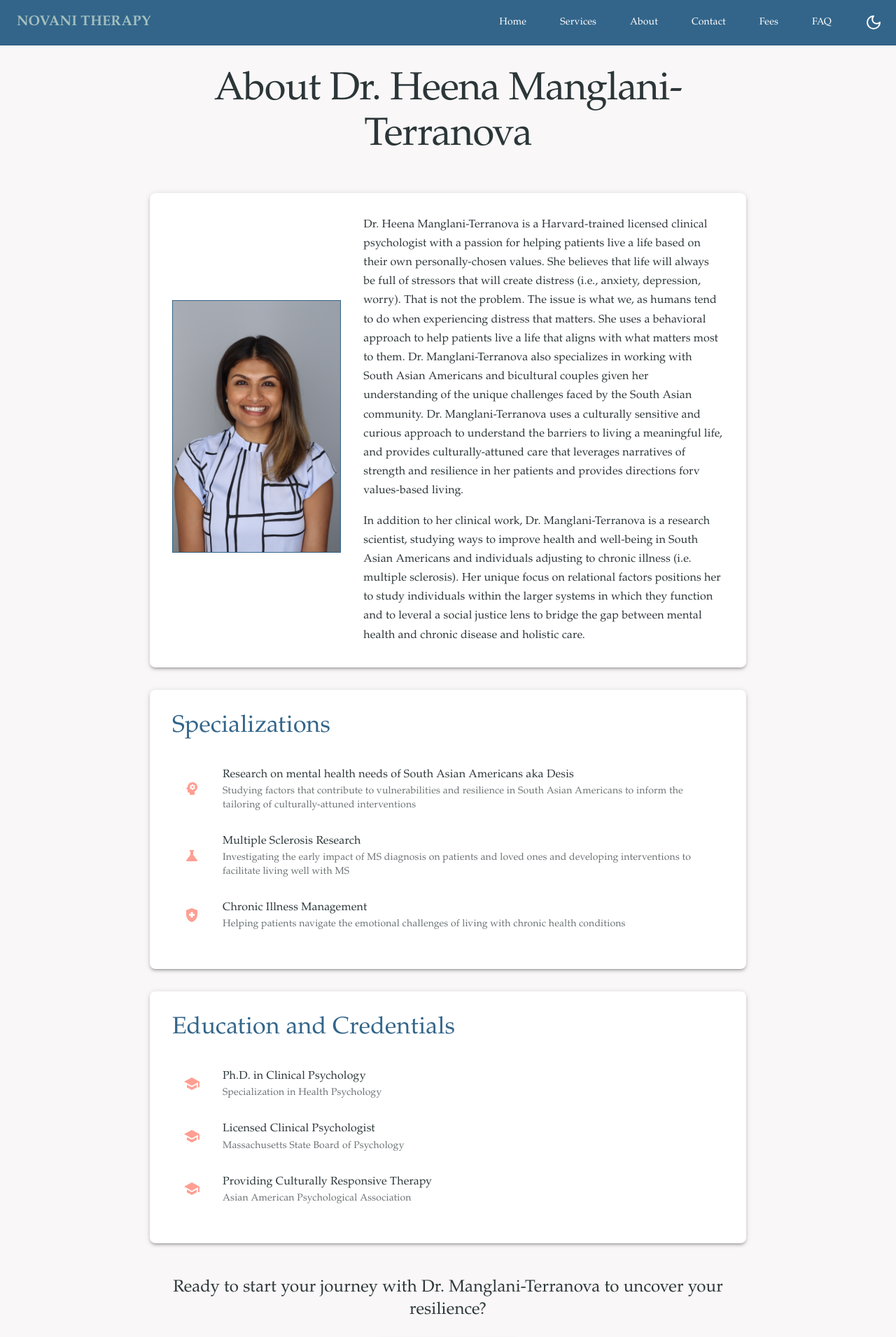
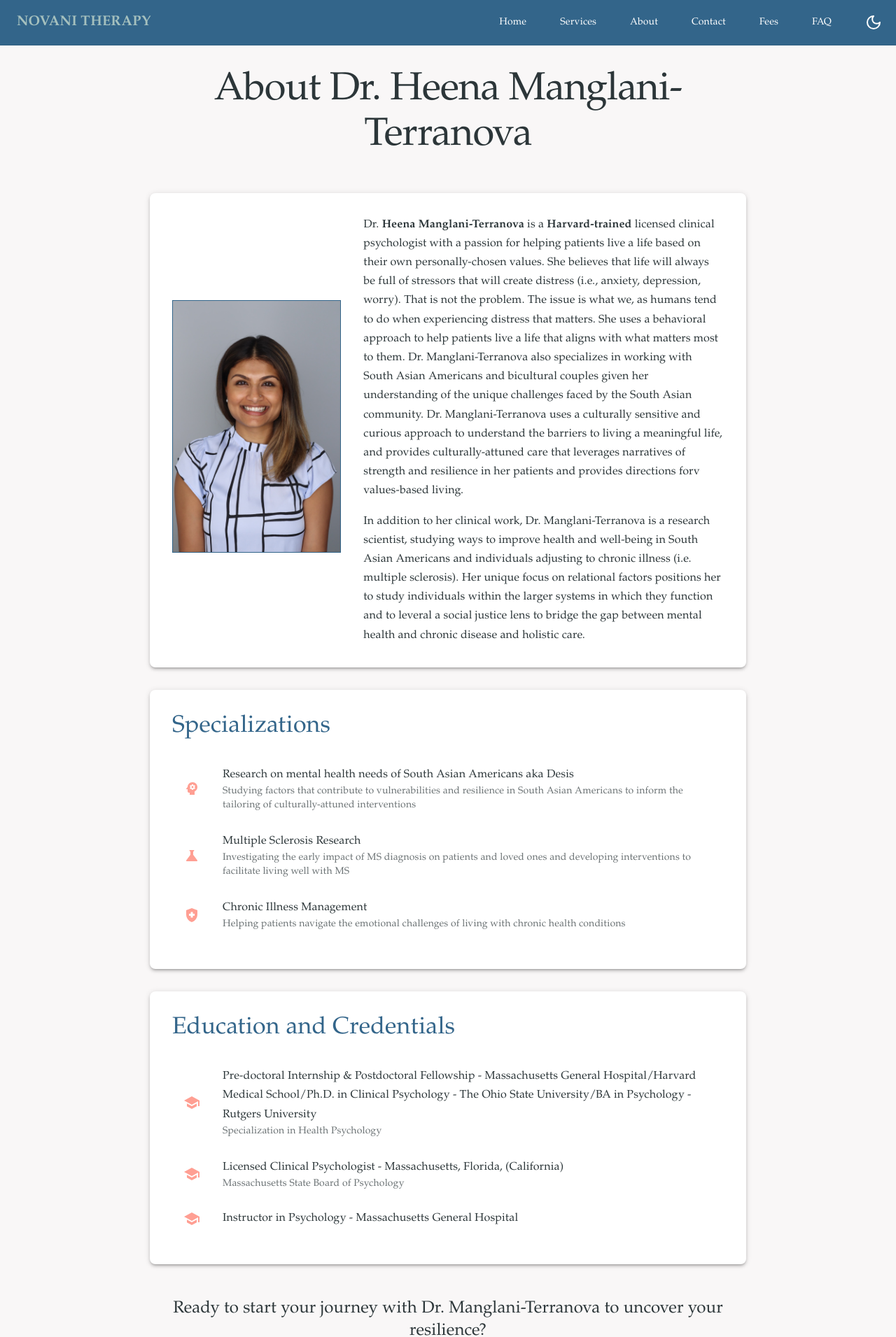
Before and after one commit to Etnova89/novani, a React (Create React App) app: page /about in a window 1280 px wide. Shown: the top 1911 px of the page at 70% size. Built offline with nearby package versions, Linux system fonts and the light colour scheme.

Commit message:
text changes

```diff
--- a/src/components/AboutPage.js
+++ b/src/components/AboutPage.js
@@ -49,22 +49,8 @@ const AboutPage = () => {
           </Grid>
           <Grid item xs={12} md={8}>
             <Typography variant="body1" paragraph>
-              Dr. Heena Manglani-Terranova is a Harvard-trained licensed
-              clinical psychologist with a passion for helping patients live a
-              life based on their own personally-chosen values. She believes
-              that life will always be full of stressors that will create
-              distress (i.e., anxiety, depression, worry). That is not the
-              problem. The issue is what we, as humans tend to do when
-              experiencing distress that matters. She uses a behavioral approach
-              to help patients live a life that aligns with what matters most to
-              them. Dr. Manglani-Terranova also specializes in working with
-              South Asian Americans and bicultural couples given her
-              understanding of the unique challenges faced by the South Asian
-              community. Dr. Manglani-Terranova uses a culturally sensitive and
-              curious approach to understand the barriers to living a meaningful
-              life, and provides culturally-attuned care that leverages
-              narratives of strength and resilience in her patients and provides
-              directions forv values-based living.
+              Dr. <strong>Heena Manglani-Terranova</strong> is a <b>Harvard-trained</b> licensed clinical psychologist with a passion for helping patients live a life based on their own personally-chosen values. She believes that life will always be full of stressors that will create distress (i.e., anxiety, depression, worry). That is not the problem. The issue is what we, as humans tend to do when experiencing distress that matters. She uses a behavioral approach to help patients live a life that aligns with what matters most to them. Dr. Manglani-Terranova also specializes in working with South Asian Americans and bicultural couples given her understanding of the unique challenges faced by the South
+              Asian community. Dr. Manglani-Terranova uses a culturally sensitive and curious approach to understand the barriers to living a meaningful life, and provides culturally-attuned care that leverages narratives of strength and resilience in her patients and provides directions forv values-based living.
             </Typography>
             <Typography variant="body1">
               In addition to her clinical work, Dr. Manglani-Terranova is a
@@ -125,7 +111,7 @@ const AboutPage = () => {
               <School color="secondary" />
             </ListItemIcon>
             <ListItemText
-              primary="Ph.D. in Clinical Psychology"
+              primary="Pre-doctoral Internship & Postdoctoral Fellowship - Massachusetts General Hospital/Harvard Medical School/Ph.D. in Clinical Psychology - The Ohio State University/BA in Psychology - Rutgers University"
               secondary="Specialization in Health Psychology"
             />
           </ListItem>
@@ -134,7 +120,7 @@ const AboutPage = () => {
               <School color="secondary" />
             </ListItemIcon>
             <ListItemText
-              primary="Licensed Clinical Psychologist"
+              primary="Licensed Clinical Psychologist - Massachusetts, Florida, (California)"
               secondary="Massachusetts State Board of Psychology"
             />
           </ListItem>
@@ -143,8 +129,8 @@ const AboutPage = () => {
               <School color="secondary" />
             </ListItemIcon>
             <ListItemText
-              primary="Providing Culturally Responsive Therapy"
-              secondary="Asian American Psychological Association"
+              primary="Instructor in Psychology - Massachusetts General Hospital"
+              secondary=""
             />
           </ListItem>
         </List>
--- a/src/components/HomePage.js
+++ b/src/components/HomePage.js
@@ -6,9 +6,9 @@ import { useAppTheme } from "../theme/hooks";
 import PersonOutlineIcon from "@mui/icons-material/PersonOutline";
 import PeopleAltOutlinedIcon from "@mui/icons-material/PeopleAltOutlined";
 import FamilyRestroomIcon from "@mui/icons-material/FamilyRestroom";
-import CouplesTherapyImage from "../assets/images/pexels-ketut-subiyanto-4308057.jpg";
-import individualTherapyImage from "../assets/images/pexels-alex-green-5699431.jpg";
-import familyTherapyImage from "../assets/images/pexels-panditwiguna-1128317.jpg";
+// import CouplesTherapyImage from "../assets/images/pexels-ketut-subiyanto-4308057.jpg";
+// import individualTherapyImage from "../assets/images/pexels-alex-green-5699431.jpg";
+// import familyTherapyImage from "../assets/images/pexels-panditwiguna-1128317.jpg";
 
 const HomePage = () => {
   const { theme, isMobile } = useAppTheme();
@@ -21,20 +21,20 @@ const HomePage = () => {
     {
       title: "Individual Therapy",
       icon: PersonOutlineIcon,
-      text: "Every individual has a set of stories about who they are. Usually these stories are the most evocative moments of their lives strung together. These narratives can start to dictate what one can and cannot do leading to a limited way of living. In my individual work with patients, I help patients to identify their frequent flyer stories, the behaviors those stories provoke, and skills to use to unhook from these stories and live a life that aligns with their ideal version of themselves.",
-      image: individualTherapyImage,
+      text: "<b>Dr. Manglani-Terranova</b> is a Harvard trained, licensed clinical psychologist offering compassionate therapy to individuals and couples in <b>Massachusetts, Florida, and (soon) California.</b> Through exploring emotions and learning practical skills for managing them, she is committed to helping patients build self-awareness, strengthen relationships, and cope with life stressors./She integrates evidence-based modalities, including Acceptance and Commitment Therapy (ACT), Emotionally Focused Therapy (EFT), and Narrative Therapy. Dr. Manglani-Terranova combines exercises and tools to provide <b>thoughtful, personalized care.</b>/She strives to create a safe, supportive space where clients can explore themselves, their relationships, and their life challenges with courage and clarity. Guided by her <b>core values of curiosity and cultural sensitivity,</b> Dr. Manglani-Taranova helps clients connect more deeply with themselves—because knowing oneself is often where meaningful change begins."
+      // image: individualTherapyImage,
     },
     {
       title: "Couples Therapy",
       icon: PeopleAltOutlinedIcon,
-      text: "Every couple has a dance when in conflict. One person criticizes and the other person counter-attacks. This dance likely continues until one withdraws or shuts down. Some of the foundational work in couples therapy is recognizing this dance, pausing, listening for the music (emotions and needs) and then co-constructing new moves that allow partners to sync up and move in harmony with one another. We use an integrative approach that combines research evidence and tools from various modalities to create a tailored treatment program for your unique relationship.",
-      image: CouplesTherapyImage,
+      text: "insert here."
+      // image: CouplesTherapyImage,
     },
     {
       title: "Family Therapy",
       icon: FamilyRestroomIcon,
-      text: "Families are evolving systems, like seasons with naturally occurring changes. When normative changes are halted or obstructed, one or more people in the family may feel oppressed. In family therapy, I help members to learn ways of relating differently to one another. Changes in the family system can have powerful ripple effects such that identifying individual vulnerabilities and provisioning unmet needs can alter the entire system. I work with families to identify ways to free individuals from oppression and to help families strengthen connections and growth in ways that support health and well-being of individuals with the family and larger systems in which they reside.",
-      image: familyTherapyImage,
+      text: ""
+      // image: familyTherapyImage,
     },
   ];
 
--- a/src/components/ServicesPage.js
+++ b/src/components/ServicesPage.js
@@ -8,31 +8,31 @@ const ServicesPage = () => {
     {
       title: "Individual Therapy",
       description:
-        "One-on-one sessions tailored to your unique goals. I use a skills-based approach to help build awareness of challenging experiences and help patients use evidence-based tools to pursue what matters to them.",
+        "Each person carries a set of <b>personal stories about who they are.</b> Usually these stories are shaped by powerful moments and past experiences. Over time, these stories can begin to define what we believe we're capable of, often leading to patterns that feel limiting or stuck. In individual therapy, I <b>work collaboratively with clients to identify these recurring “frequent flyer” stories,<b> understand how they react to them, and <b>develop skills to respond in ways that reflect their values</b> and what kind of person they strive to be. Together, we create space for <b>greater flexibility, self-awareness, and a more empowered way of living.</b>",
       details: [
-        "Cognitive Behavioral Therapy (CBT)",
-        "Mindfulness-Based Treatments",
+        "Acceptance and Commitment Therapy (ACT)",
+        "Narrative Therapy",
         "Solution-Focused Therapy",
       ],
     },
     {
       title: "Couple Therapy",
       description:
-        "Strengthen your understanding, communication, and problem-solving through structured sessions focused on resolving disagreements and enhancing closeness. The work centers on fostering partnerships that are rooted in gratitude, compassion, and curiosity.",
+        "Every couple has a familiar “dance” during conflict—often a cycle where one partner criticizes, the other defends or counter-attacks, and eventually someone withdraws or shuts down. In couple therapy, one of the first steps is recognizing this dance, learning to pause, and listening for the music underneath—the emotions, needs, and longings that drive it./Together, we work to co-create new patterns of interaction that help you move more intentionally and in sync with one another./ Relational challenges often emerge during life transitions--making a long-term commitment to a partner, parenthood, midlife demands of parenting, caregiving, becoming grandparents, retirement, and aging. Sessions focus on deepening understanding, improving communication, and strengthening your ability to navigate conflict. At the core of the work is a commitment to building a partnership rooted in gratitude, compassion, and curiosity.",
       details: [
+        "Emotion Focused Therapy (EFT)",
         "Gottman Method",
-        "Emotion Focused Couple Therapy (EFCT)",
-        "Narrative Therapy",
+        "Structural Therapy",
       ],
     },
     {
       title: "Family Therapy",
       description:
-        "Navigate familial differences by recognizing intergenerational patterns, clarifying individual needs, and strengthening relational bonds.",
+        "Navigate familial differences by recognizing intergenerational patterns, clarifying individual needs, and strengthening relational bonds.Families are evolving systems, like seasons with naturally occurring changes. When normative changes are halted or obstructed, one or more people in the family may feel oppressed. In family therapy, I help members to learn ways of relating differently to one another. Changes in the family system can have powerful ripple effects such that identifying individual vulnerabilities and provisioning unmet needs can alter the entire system. I work with families to identify ways to free individuals from oppression and to help families strengthen connections and growth in ways that support health and well-being of individuals with the family and larger systems in which they reside.",
       details: [
         "Structural Family Therapy",
         "Intergenerational Bowen Therapy",
-        "Solution-Focused Brief Therapy (SFBT)",
+        "Systemic Therapy",
       ],
     },
     {
```
